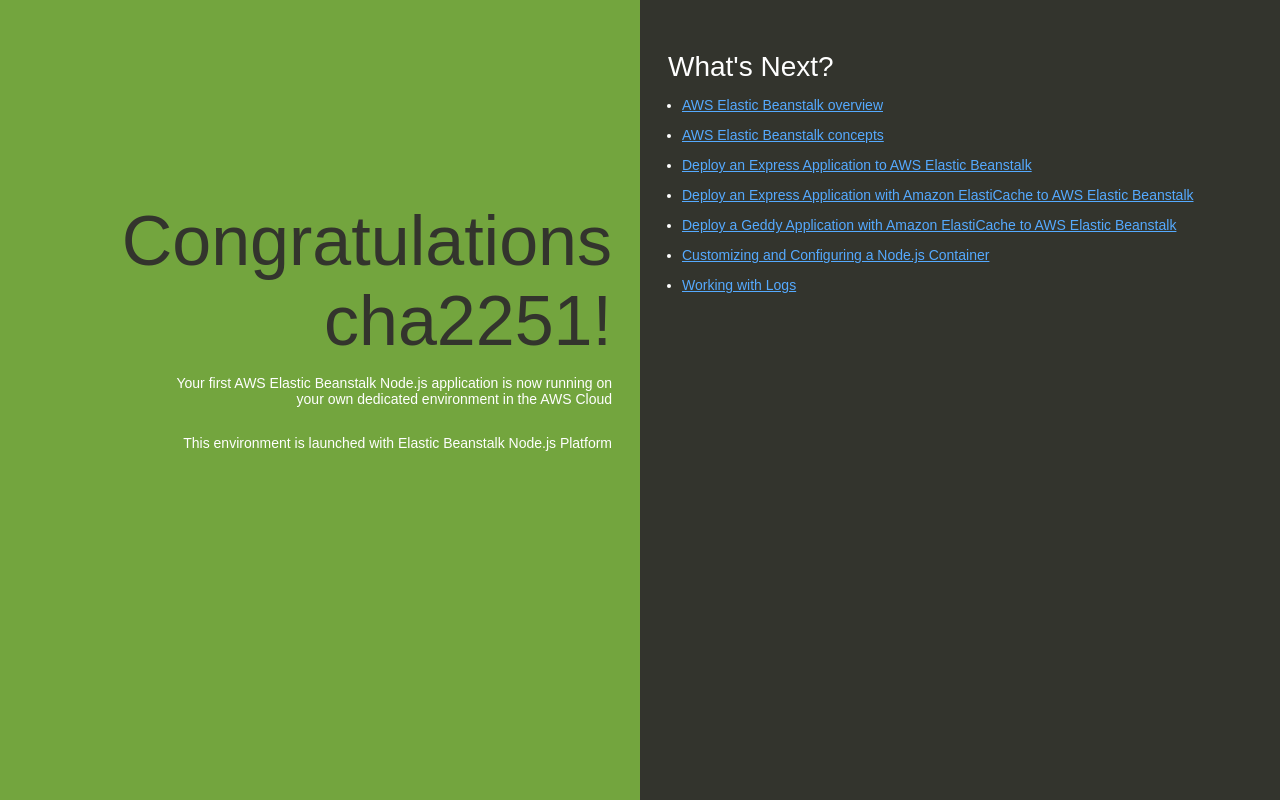
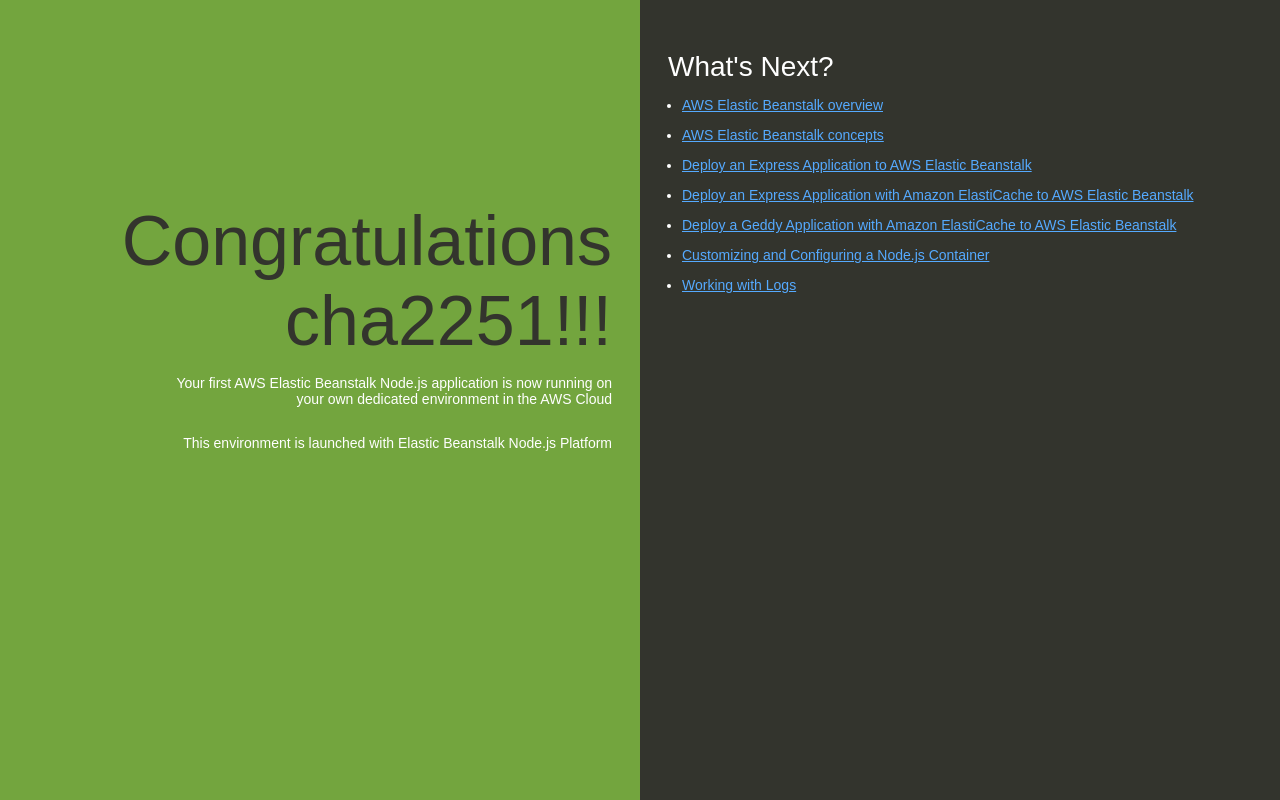
Before and after one commit to cha2251/EBSTest, a website: page index.html in a window 1280 px wide. Drawn offline with Linux system fonts and the light colour scheme.

Commit message:
Code change 2

```diff
--- a/index.html
+++ b/index.html
@@ -74,7 +74,7 @@
   </head>
   <body>
     <div class="textColumn">
-      <h1>Congratulations cha2251!</h1>
+      <h1>Congratulations cha2251!!!</h1>
       <p>Your first AWS Elastic Beanstalk Node.js application is now running on your own dedicated environment in the AWS Cloud</p>
       <p>This environment is launched with Elastic Beanstalk Node.js Platform</p>
     </div>
```
